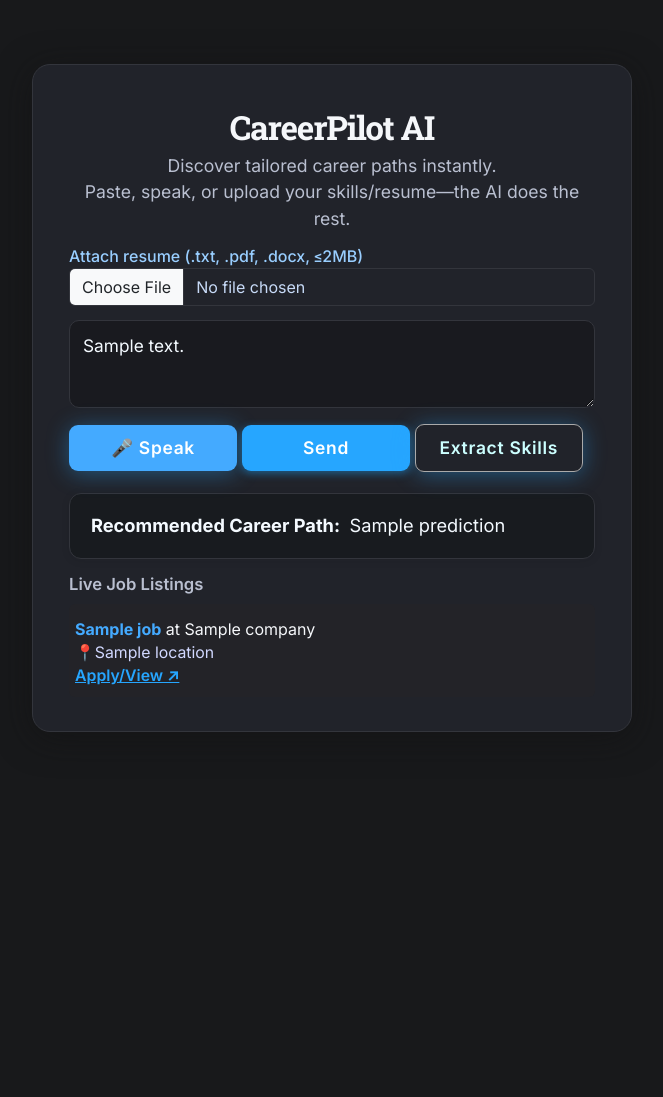
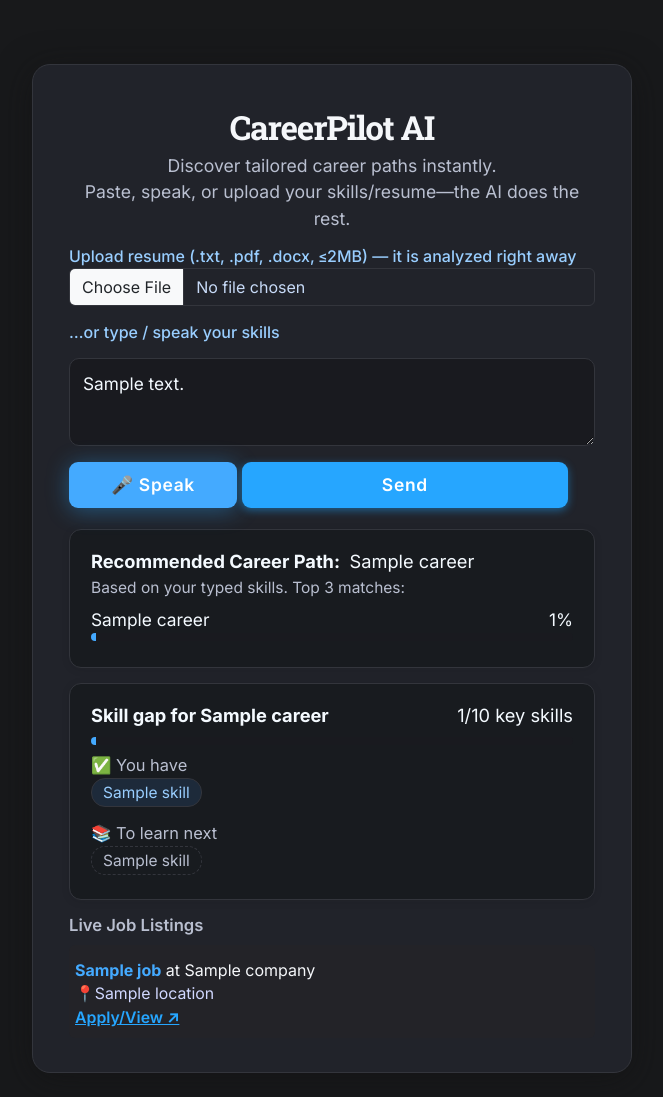
Before and after one commit to Galvin70124O/CareerPilotAI, a Flask app: template templates/index.html in a window 1280 px wide. Shown: the whole page, without its empty margins (308-971 px from the left). Before the commit the page ends 732 px from the top, so only its background shows below. Run offline with Flask 3, Linux system fonts and the light colour scheme; the template is opened without the code that fills it: most values are stand-ins (such as "Sample title", 1, 10 or a date in 2020); some libraries are stand-ins or nearby versions.

Commit message:
Steps 1-7: train.py with honest CV, whole-word skills, one-click upload, skill gap, Render deploy
Co-Authored-By: Claude Opus 5.5 <noreply@anthropic.com>

```diff
--- a/app.py
+++ b/app.py
@@ -1,8 +1,8 @@
 from flask import Flask, request, render_template
-import pandas as pd
-from sklearn.feature_extraction.text import TfidfVectorizer
-from sklearn.linear_model import LogisticRegression
+import joblib
+import json
 import os
+import re
 from werkzeug.utils import secure_filename
 from docx import Document
 import PyPDF2
@@ -15,7 +15,7 @@ ALLOWED_EXTENSIONS = {'txt', 'pdf', 'docx'}
 MAX_CONTENT_LENGTH = 2 * 1024 * 1024  # 2MB
 
 KNOWN_SKILLS = [
-    "python", "java", "c", "c++", "html", "css", "javascript", "typescript", "sql", "mysql", "oracle", "mongodb",
+    "python", "java", "c", "c++", "c#", "html", "css", "javascript", "typescript", "sql", "mysql", "oracle", "mongodb",
     "data science", "machine learning", "deep learning", "artificial intelligence", "computer vision", "nlp",
     "cloud computing", "azure", "aws", "google cloud", "docker", "kubernetes", "git", "github", "embedded systems",
     "arduino", "raspberry pi", "networking", "linux", "windows", "cybersecurity", "blockchain", "hardware design",
@@ -58,11 +58,26 @@ def extract_text_from_resume(file_storage):
     return text.strip()
 
 
+def skill_pattern(skill):
+    # re.escape makes "+", "#" and "." literal characters instead of regex symbols.
+    # Spaces become \s+ so "machine learning" also matches "machine\nlearning".
+    escaped = re.escape(skill).replace(r"\ ", r"\s+")
+    # (?<!...) = "not preceded by", (?!...) = "not followed by".
+    # A skill must not touch a letter, digit, "_", "+" or "#", so:
+    #   "c" does not match inside "c++", "c#" or "science"
+    #   "git" does not match inside "github"
+    return re.compile(r"(?<![\w+#])" + escaped + r"(?![\w+#])")
+
+
+# Build every regex once when the app starts, not on every request
+SKILL_PATTERNS = {skill: skill_pattern(skill) for skill in KNOWN_SKILLS}
+
+
 def extract_skills_from_text(text):
     skills_found = []
     text_lower = text.lower()
-    for skill in KNOWN_SKILLS:
-        if skill in text_lower and skill not in skills_found:
+    for skill, pattern in SKILL_PATTERNS.items():
+        if pattern.search(text_lower):
             skills_found.append(skill)
     return ", ".join(skills_found)
 
@@ -89,70 +104,103 @@ def fetch_job_listings(job_title, limit=5):
         return []
 
 # -----------------------------
-# MODEL LOADING / TRAINING
+# MODEL LOADING
 # -----------------------------
-try:
-    data = pd.read_csv('Resume.csv')
-    if 'Resume' in data.columns and 'Category' in data.columns:
-        x = data['Resume']
-        y = data['Category']
+# The model is trained by train.py, not here. The app only loads it.
+MODEL_PATH = os.path.join(os.path.dirname(os.path.abspath(__file__)), "model.pkl")
+MODEL_MISSING_MESSAGE = "Model file not found. Run 'python train.py' first, then restart the app."
 
-        vectorizer = TfidfVectorizer(stop_words='english', max_features=10000, ngram_range=(1, 3))
-        x_vec = vectorizer.fit_transform(x)
-
-        clf = LogisticRegression(max_iter=1500)
-        clf.fit(x_vec, y)
-    else:
-        raise ValueError("Resume.csv must contain 'Resume' and 'Category' columns.")
-except Exception as e:
-    print("⚠️ Model training error:", e)
-    clf, vectorizer = None, None
+if os.path.exists(MODEL_PATH):
+    model = joblib.load(MODEL_PATH)
+else:
+    print("⚠️", MODEL_MISSING_MESSAGE)
+    model = None
 
 
-def predict_category(input_text):
-    if not clf or not vectorizer:
-        return "Model not available"
-    vec = vectorizer.transform([input_text])
-    pred = clf.predict(vec)[0]
-    return pred
+# -----------------------------
+# SKILL GAP ANALYZER
+# -----------------------------
+# skills.json lists the key skills for each career (hand-written, checked against Resume.csv)
+SKILLS_PATH = os.path.join(os.path.dirname(os.path.abspath(__file__)), "skills.json")
+with open(SKILLS_PATH, encoding="utf-8") as f:
+    CAREER_SKILLS = json.load(f)
+
+
+def analyze_skill_gap(career, text):
+    key_skills = CAREER_SKILLS.get(career, [])
+    text_lower = text.lower()
+    have = [skill for skill in key_skills if skill_pattern(skill).search(text_lower)]
+    missing = [skill for skill in key_skills if skill not in have]
+    percent = round(len(have) / len(key_skills) * 100) if key_skills else 0
+    return {"career": career, "have": have, "missing": missing, "total": len(key_skills), "percent": percent}
+
+
+def predict_top_careers(input_text, top_n=3):
+    # predict_proba gives one probability per career, in the order of model.classes_
+    probabilities = model.predict_proba([input_text])[0]
+    ranked = sorted(zip(model.classes_, probabilities), key=lambda pair: pair[1], reverse=True)
+    return [{"career": career, "percent": round(prob * 100)} for career, prob in ranked[:top_n]]
 
 # -----------------------------
 # ROUTES
 # -----------------------------
 @app.route("/", methods=["GET", "POST"])
 def home():
-    prediction = ""
-    skills_text = ""
-    file_error = ""
+    input_text = ""      # what the user typed (shown again in the text box)
+    found_skills = ""    # skills found in the uploaded resume
+    top_careers = []     # [{"career": ..., "percent": ...}, ...]
     job_results = []
+    skill_gap = None     # result of analyze_skill_gap for the top career
+    error = ""
+    source = ""          # "resume" or "text", so the page can say what we predicted from
 
     if request.method == "POST":
         file = request.files.get("resume_file")
-        text_area = request.form.get("input_text", "").strip()
-        action = request.form.get("action", "extract")
+        input_text = request.form.get("input_text", "").strip()
+        text_to_predict = ""
 
-        if file and file.filename and action == "extract":
+        if model is None:
+            error = MODEL_MISSING_MESSAGE
+
+        # 1) A resume was uploaded: extract skills AND predict in one step
+        elif file and file.filename:
             if not allowed_file(file.filename):
-                file_error = "Only .txt, .pdf, and .docx files up to 2MB allowed."
+                error = "Only .txt, .pdf, and .docx files up to 2MB allowed."
             else:
                 try:
                     resume_text = extract_text_from_resume(file)
-                    skills_text = extract_skills_from_text(resume_text)
-                    if not skills_text.strip():
-                        file_error = "Could not find known skills in the file."
+                    if not resume_text:
+                        error = "Could not read any text from this file (is it a scanned image?)."
+                    else:
+                        found_skills = extract_skills_from_text(resume_text)
+                        # Predict from the FULL resume, the same kind of text the model was trained on
+                        text_to_predict = resume_text
+                        source = "resume"
                 except Exception as e:
-                    file_error = "Error reading file: " + str(e)
-        elif text_area and action == "predict":
-            skills_text = text_area
-            prediction = predict_category(skills_text)
-            job_results = fetch_job_listings(prediction)
+                    error = "Error reading file: " + str(e)
+
+        # 2) No file: predict from the typed/spoken text
+        elif input_text:
+            text_to_predict = input_text
+            source = "text"
+
+        else:
+            error = "Please upload a resume or type some skills first."
+
+        if text_to_predict:
+            top_careers = predict_top_careers(text_to_predict)
+            skill_gap = analyze_skill_gap(top_careers[0]["career"], text_to_predict)
+            job_results = fetch_job_listings(top_careers[0]["career"])
 
     return render_template(
         "index.html",
-        prediction=prediction,
-        skills_text=skills_text,
-        file_error=file_error,
-        job_results=job_results
+        input_text=input_text,
+        found_skills=found_skills,
+        top_careers=top_careers,
+        job_results=job_results,
+        skill_gap=skill_gap,
+        error=error,
+        source=source
     )
 
 # -----------------------------
@@ -160,4 +208,6 @@ def home():
 # -----------------------------
 if __name__ == "__main__":
     # Use host=0.0.0.0 for Render or any cloud
-    app.run(host='0.0.0.0', port=int(os.environ.get("PORT", 10000)), debug=True)
+    # Debug mode is OFF unless you set FLASK_DEBUG=1 (never turn it on in production)
+    debug_mode = os.environ.get("FLASK_DEBUG") == "1"
+    app.run(host='0.0.0.0', port=int(os.environ.get("PORT", 10000)), debug=debug_mode)
--- /dev/null
+++ b/pytest.ini
@@ -0,0 +1,4 @@
+[pytest]
+# Lets the tests do "from app import ..." from inside the tests/ folder
+pythonpath = .
+testpaths = tests
--- a/templates/index.html
+++ b/templates/index.html
@@ -185,6 +185,31 @@
         from { box-shadow: 0 0 19px #33baff, 0 0 26px #29e1ff98;}
         to   { box-shadow: 0 0 7px #0091ff53, 0 0 12px #3f6;}
       }
+      .cp-chip {
+        display: inline-block;
+        background: #1d2a3a;
+        color: var(--label);
+        border: 1px solid var(--border);
+        border-radius: 14px;
+        padding: 2px 11px;
+        margin: 0 5px 6px 0;
+        font-size: 0.85em;
+      }
+      .cp-chip-missing {
+        background: transparent;
+        color: var(--subtle);
+        border-style: dashed;
+      }
+      .cp-bar {
+        background: var(--input-bg);
+        border-radius: 6px;
+        height: 8px;
+        overflow: hidden;
+      }
+      .cp-bar > div {
+        background: var(--bright-blue);
+        height: 100%;
+      }
       .alert-danger { color: #fff; background: #aa2d2f; border: none; }
       @media (max-width: 800px) {
         .cp-container { max-width:99vw; padding:22px 2vw 28px 2vw;}
@@ -200,27 +225,71 @@
     </div>
     <form method="POST" enctype="multipart/form-data" class="cp-form">
       <div>
-        <label class="cp-label" for="resume_file">Attach resume (.txt, .pdf, .docx, ≤2MB)</label>
-        <input type="file" class="form-control" id="resume_file" name="resume_file" accept=".txt,.pdf,.docx">
-        {% if file_error %}
-          <div class="alert alert-danger py-1 px-2 mt-1">{{ file_error }}</div>
+        <label class="cp-label" for="resume_file">Upload resume (.txt, .pdf, .docx, ≤2MB) — it is analyzed right away</label>
+        <!-- onchange submits the form as soon as a file is picked: one click instead of two -->
+        <input type="file" class="form-control" id="resume_file" name="resume_file" accept=".txt,.pdf,.docx"
+               onchange="this.form.submit()">
+        {% if error %}
+          <div class="alert alert-danger py-1 px-2 mt-1">{{ error }}</div>
         {% endif %}
       </div>
+      <label class="cp-label" for="input_text">…or type / speak your skills</label>
       <textarea class="cp-textarea" id="input_text" name="input_text"
-        placeholder="Type, speak, or paste your skills, or extract directly from resume...">{{ skills_text }}</textarea>
+        placeholder="e.g. python, machine learning, sql">{{ input_text }}</textarea>
       <div>
         <button type="button" class="cp-btn" style="width:32%;" onclick="startDictation()" id="micButton">🎤 Speak</button>
         <span id="micIndicator" class="glow-bar" style="display: none;"><b>● Listening</b></span>
-        <button type="submit" class="cp-btn" style="width:32%;background:var(--blue-fg);box-shadow:0 2.5px 9px #1da5ff78;" name="action" value="predict">Send</button>
-        <button type="submit" class="cp-btn btn-outline-secondary" style="width:32%;" name="action" value="extract">Extract Skills</button>
+        <button type="submit" class="cp-btn" style="width:62%;background:var(--blue-fg);box-shadow:0 2.5px 9px #1da5ff78;">Send</button>
       </div>
     </form>
-    {% if prediction %}
+    {% if source == "resume" %}
       <div class="cp-bot-message">
-        <b>Recommended Career Path:&nbsp;</b> {{ prediction }}
+        <b>Skills found in your resume:</b>
+        <div class="mt-2">
+          {% for skill in found_skills.split(", ") if skill %}
+            <span class="cp-chip">{{ skill }}</span>
+          {% else %}
+            <span style="color:var(--subtle);">No skills from our list were found, but we still analyzed the full text.</span>
+          {% endfor %}
+        </div>
       </div>
     {% endif %}
-    {% if job_results and prediction %}
+    {% if top_careers %}
+      <div class="cp-bot-message">
+        <b>Recommended Career Path:&nbsp;</b> {{ top_careers[0].career }}
+        <div style="font-size:0.85em; color:var(--subtle);" class="mb-2">
+          Based on your {{ "uploaded resume" if source == "resume" else "typed skills" }}. Top 3 matches:
+        </div>
+        {% for item in top_careers %}
+          <div class="d-flex justify-content-between" style="font-size:0.95em;">
+            <span>{{ item.career }}</span><span>{{ item.percent }}%</span>
+          </div>
+          <div class="cp-bar mb-2"><div style="width: {{ item.percent }}%;"></div></div>
+        {% endfor %}
+      </div>
+    {% endif %}
+    {% if skill_gap and skill_gap.total %}
+      <div class="cp-bot-message">
+        <div class="d-flex justify-content-between">
+          <b>Skill gap for {{ skill_gap.career }}</b>
+          <span>{{ skill_gap.have|length }}/{{ skill_gap.total }} key skills</span>
+        </div>
+        <div class="cp-bar my-2"><div style="width: {{ skill_gap.percent }}%;"></div></div>
+        {% if skill_gap.have %}
+          <div style="font-size:0.9em; color:var(--subtle);">✅ You have</div>
+          <div class="mb-2">
+            {% for skill in skill_gap.have %}<span class="cp-chip">{{ skill }}</span>{% endfor %}
+          </div>
+        {% endif %}
+        {% if skill_gap.missing %}
+          <div style="font-size:0.9em; color:var(--subtle);">📚 To learn next</div>
+          <div>
+            {% for skill in skill_gap.missing %}<span class="cp-chip cp-chip-missing">{{ skill }}</span>{% endfor %}
+          </div>
+        {% endif %}
+      </div>
+    {% endif %}
+    {% if job_results and top_careers %}
       <div class="cp-jobs-title">Live Job Listings</div>
       <ul class="list-group cp-jobs-list">
         {% for job in job_results %}
```
Also changed, not shown: CLAUDE.md (added, +77 -0 lines), create_csv.py (deleted, +0 -19 lines), render.yaml (added, +14 -0 lines), requirements.txt (+10 -7 lines), skills.json (added, +27 -0 lines), tests/test_app.py (added, +52 -0 lines), tests/test_skill_gap.py (added, +26 -0 lines), tests/test_skills.py (added, +65 -0 lines), train.py (added, +114 -0 lines), README.md (added), 1 other file.
